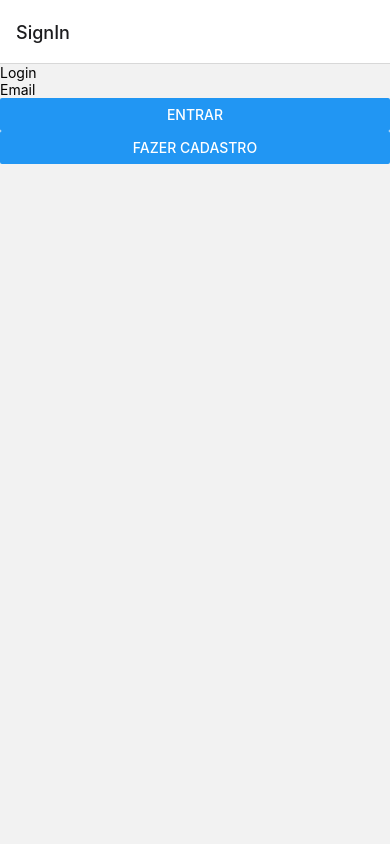
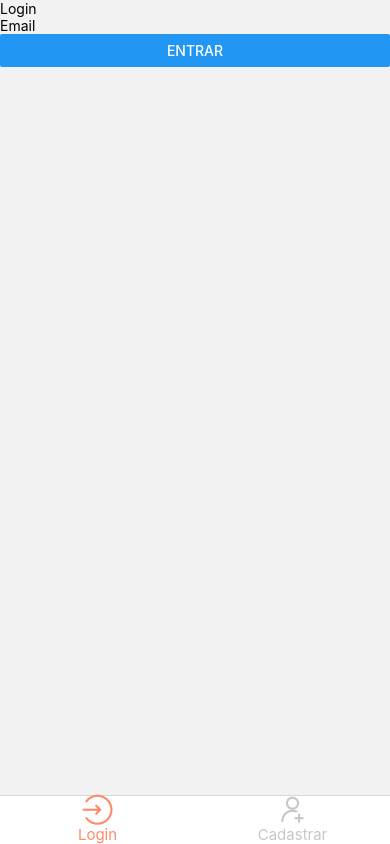
Before and after one commit to biancabt1102/cp6-hybrid, a React Native app: screen /Login in a window 390 px wide. Built offline with nearby package versions, Linux system fonts and the light colour scheme.

Commit message:
feat: Adicionado Bottom Tab Navigator no AppRoutes

```diff
--- a/package.json
+++ b/package.json
@@ -14,12 +14,15 @@
     "@react-native-firebase/app": "^18.6.0",
     "@react-native-firebase/auth": "^18.6.0",
     "@react-native-firebase/firestore": "^18.6.0",
+    "@react-navigation/bottom-tabs": "^6.5.11",
     "@react-navigation/native": "^6.1.9",
     "@react-navigation/native-stack": "^6.9.16",
     "react": "18.2.0",
     "react-native": "0.72.6",
     "react-native-safe-area-context": "^4.7.4",
-    "react-native-screens": "^3.27.0"
+    "react-native-screens": "^3.27.0",
+    "react-native-svg": "^13.14.0",
+    "react-native-vector-icons": "^10.0.1"
   },
   "devDependencies": {
     "@babel/core": "^7.20.0",
@@ -29,6 +32,7 @@
     "@react-native/metro-config": "^0.72.11",
     "@tsconfig/react-native": "^3.0.0",
     "@types/react": "^18.0.24",
+    "@types/react-native-vector-icons": "^6.4.16",
     "@types/react-test-renderer": "^18.0.0",
     "babel-jest": "^29.2.1",
     "eslint": "^8.19.0",
--- a/src/routes/AppRoutes.tsx
+++ b/src/routes/AppRoutes.tsx
@@ -1,23 +1,73 @@
 import React from 'react';
 import { NavigationContainer } from '@react-navigation/native';
 import { createNativeStackNavigator } from '@react-navigation/native-stack';
+import { createBottomTabNavigator } from '@react-navigation/bottom-tabs';
 
 import SignUpScreen from '../screens/SignUpScreen';
+import SignInScreen from '../screens/SignInScreen';
 import CreateCommunityScreen from '../screens/CreateCommunityScreen';
 import SearchCommunitiesScreen from '../screens/SearchCommunitiesScreen';
 import CommunityDetails from '../screens/CommunityDetails';
-import SignInScreen from '../screens/SignInScreen';
+import Icon from 'react-native-vector-icons/AntDesign';
 
 const Stack = createNativeStackNavigator();
+const Tab = createBottomTabNavigator();
+
+const SignNavigator = () => {
+  return (
+    <Tab.Navigator screenOptions={({ route }) => ({
+      headerShown: false,
+      tabBarActiveTintColor: '#FF8A65',
+      tabBarInactiveTintColor: '#C7C7C7',
+      tabBarIcon: ({ color }) => {
+        let iconComponent = <Icon name="login" size={30} color={color} />;
+
+        if (route.name === 'Cadastrar') {
+          iconComponent = <Icon name="adduser" size={30} color={color} />;
+        }
+        return iconComponent;
+      },
+      tabBarLabelStyle: {
+        fontSize: 15,
+      },
+    })}
+  >
+      <Tab.Screen name="Login" component={SignInScreen} />
+      <Tab.Screen name="Cadastrar" component={SignUpScreen} />
+    </Tab.Navigator>
+  );
+};
+
+const MainTabNavigator = () => {
+  return (
+    <Tab.Navigator screenOptions={({ route }) => ({
+      headerShown: false,
+      tabBarActiveTintColor: '#FF8A65',
+      tabBarInactiveTintColor: '#C7C7C7',
+      tabBarIcon: ({ color }) => {
+        let iconComponent = <Icon name="team" size={30} color={color} />;
+
+        if (route.name === 'Criar Comunidade') {
+          iconComponent = <Icon name="addusergroup" size={30} color={color} />;
+        }
+        return iconComponent;
+      },
+      tabBarLabelStyle: {
+        fontSize: 15,
+      },
+    })}>
+      <Tab.Screen name="Procurar Comunidades" component={SearchCommunitiesScreen} />
+      <Tab.Screen name="Criar Comunidade" component={CreateCommunityScreen} />
+    </Tab.Navigator>
+  );
+};
 
 const AppRoutes = () => {
   return (
-    <NavigationContainer>
-      <Stack.Navigator>
-        <Stack.Screen name="SignIn" component={SignInScreen} />
-        <Stack.Screen name="SignUp" component={SignUpScreen} />
-        <Stack.Screen name="CreateCommunity" component={CreateCommunityScreen} />
-        <Stack.Screen name="SearchCommunities" component={SearchCommunitiesScreen} />
+    <NavigationContainer >
+      <Stack.Navigator screenOptions={{ headerShown: false}}>
+        <Stack.Screen name="SignTabs" component={SignNavigator} />
+        <Stack.Screen name="MainTabs" component={MainTabNavigator} />
         <Stack.Screen name="CommunityDetails" component={CommunityDetails} />
       </Stack.Navigator>
     </NavigationContainer>
--- a/src/screens/CreateCommunityScreen.tsx
+++ b/src/screens/CreateCommunityScreen.tsx
@@ -21,7 +21,7 @@ const CreateCommunityScreen = () => {
           createdBy: user.uid,
         });
 
-        navigation.navigate("SearchCommunities" as never);
+        navigation.navigate("Procurar Comunidades" as never);
       } else {
         console.error('Nenhum usuário autenticado encontrado.');
       }
--- a/src/screens/SignInScreen.tsx
+++ b/src/screens/SignInScreen.tsx
@@ -18,17 +18,9 @@ const SignInScreen = () => {
       setcurrentUser(user.displayName);
 
       // Navegue para a tela desejada apos o login
-      navigation.navigate("SearchCommunities" as never);
+      navigation.navigate("MainTabs" as never);
     } catch (error) {
       console.error('Erro ao fazer login:', error);
-    }
-  };
-
-  const toSignUp = async () => {
-    try {
-      navigation.navigate("SignUp" as never);
-    } catch (error) {
-      console.error('Erro ao mudar pra tela de cadastro:', error);
     }
   };
 
@@ -37,7 +29,6 @@ const SignInScreen = () => {
       <Text>Login</Text>
       <TextInput placeholder="Email" value={email} onChangeText={setEmail} />
       <Button title="Entrar" onPress={handleSignIn} />
-      <Button title="Fazer Cadastro" onPress={toSignUp} />
     </View>
   );
 };
--- a/src/screens/SignUpScreen.tsx
+++ b/src/screens/SignUpScreen.tsx
@@ -33,14 +33,6 @@ const SignUpScreen = () => {
     }
   };
 
-  const toSignIn = async () => {
-    try {
-      navigation.navigate("SignIn" as never);
-    } catch (error) {
-      console.error('Erro ao mudar pra tela de login:', error);
-    }
-  };
-
   return (
     <View>
       <Text>Cadastro</Text>
@@ -49,7 +41,6 @@ const SignUpScreen = () => {
       <TextInput placeholder="Primeiro Nome" value={firstName} onChangeText={setFirstName} />
       <TextInput placeholder="Último Nome" value={lastName} onChangeText={setLastName} />
       <Button title="Cadastrar" onPress={handleSignUp} />
-      <Button title="Fazer Login" onPress={toSignIn} />
     </View>
   );
 };
```
Also changed, not shown: 2 other files (tests, documents, lock files or other folders).
